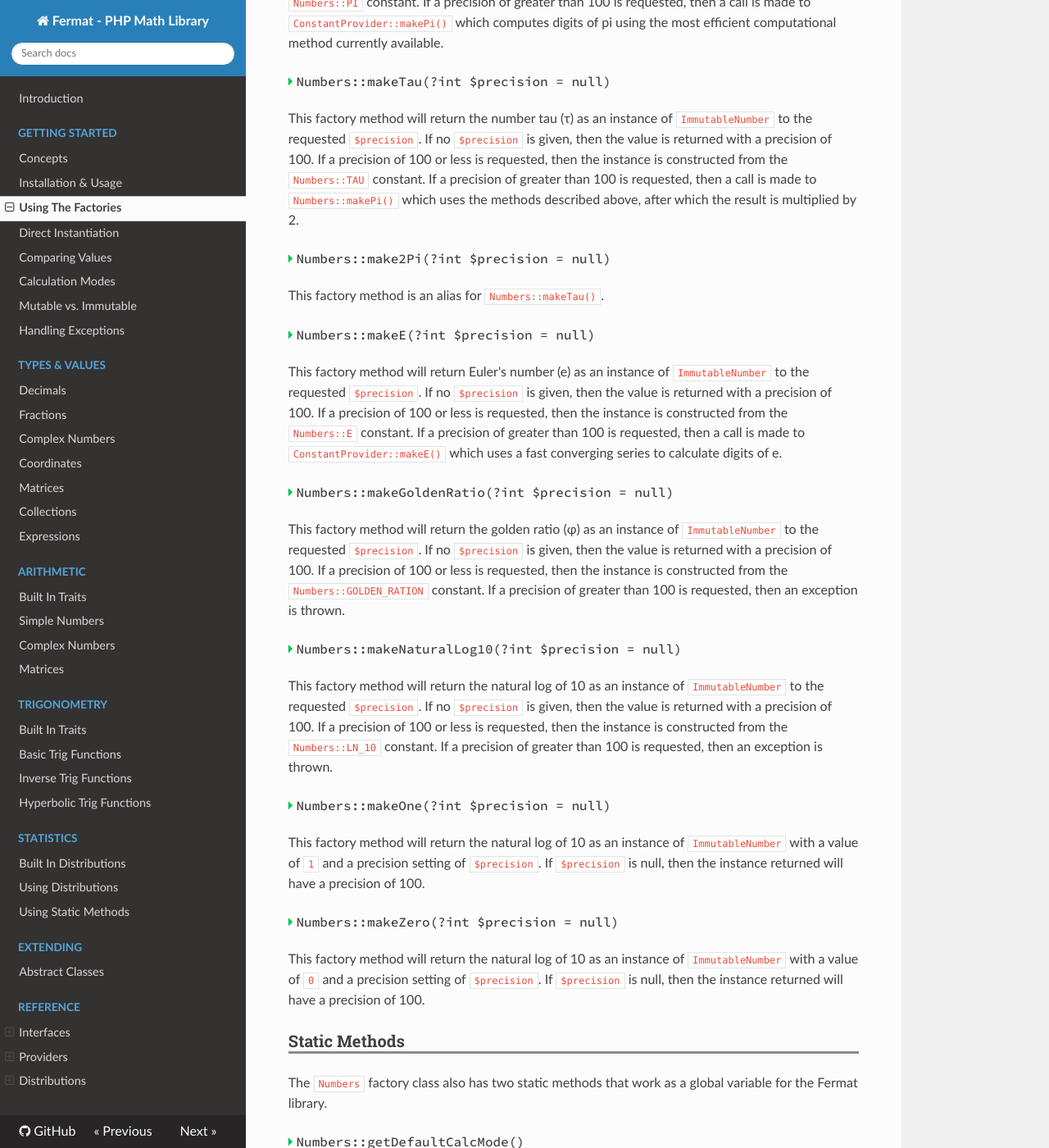
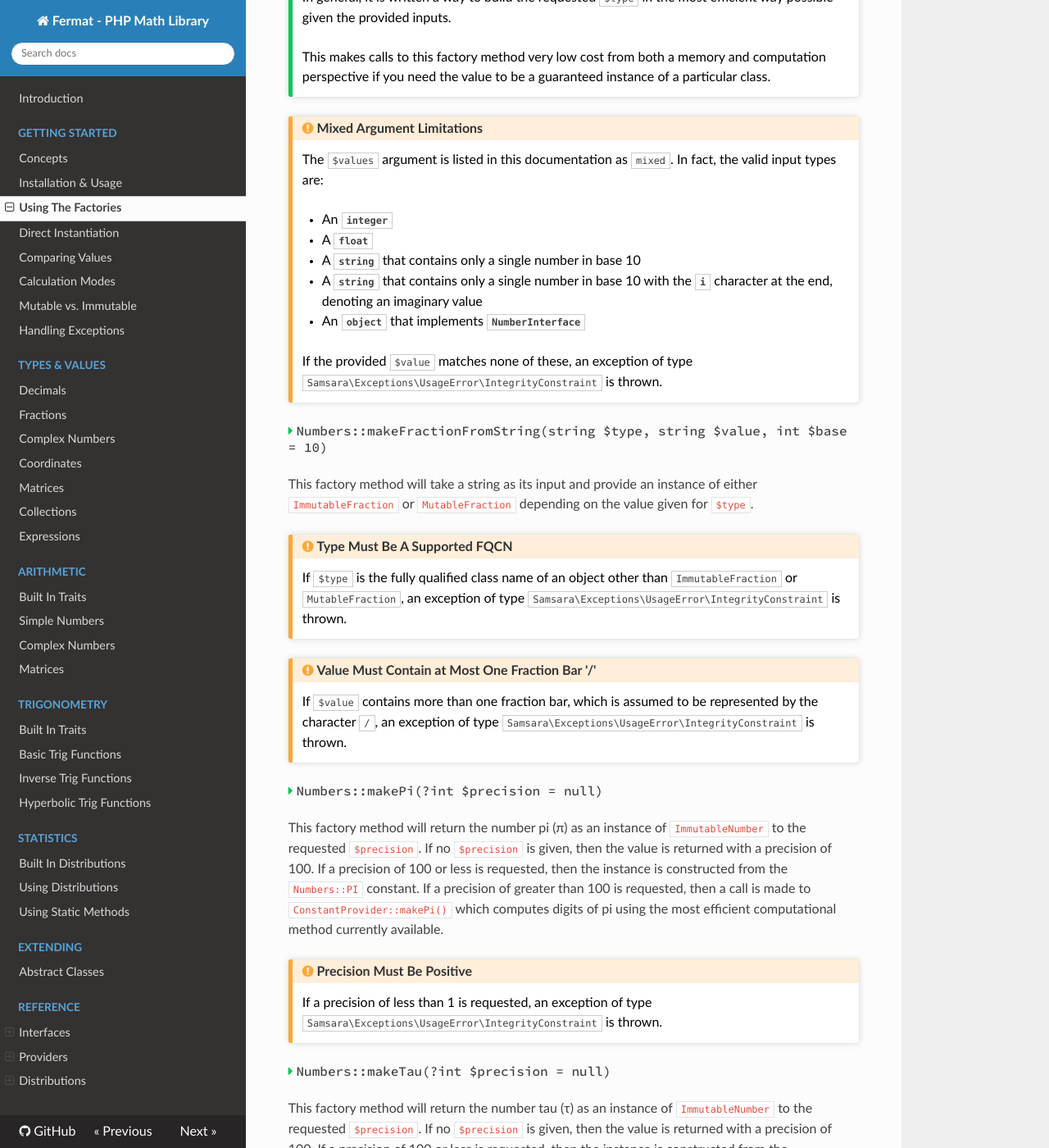
Before and after one commit to JordanRL/Fermat, an MkDocs documentation site: the page built from docs/getting-started/using-factories.md, in a window 1280 px wide and 1400 px high, scrolled down 5865 px. Shown: the whole window at 82% size. Built offline with MkDocs 1.6.1, drawn with Linux system fonts in a browser that asks for light colours; nearby versions of some CDN libraries; some of the changed text lies outside the part shown.

Commit message:
filling in more of the documentation

```diff
--- a/docs/css/custom.css
+++ b/docs/css/custom.css
@@ -71,6 +71,10 @@ h6::before {
     border-radius: 3px;
     box-shadow: 0 0 .5rem rgba(0,0,0,.15),0 0 .05rem rgba(0,0,0,.25);
     color: #000000;
+}
+
+.rst-content .admonition p:last-child {
+    margin-bottom: 0;
 }
 
 .rst-content .admonition-title {
--- a/docs/getting-started/using-factories.md
+++ b/docs/getting-started/using-factories.md
@@ -165,6 +165,12 @@ The following factory methods are available on the `Numbers` class.
 
 This factory method returns an instance of `DecimalInterface` or `FractionInterface`, depending on the `$type` given and the `$value` provided.
 
+!!! tip "Type Can Be An Instance"
+    Instead of providing a fully qualified class name for `$type`, you can provide an instance of a supported object. The `make()` function will attempt to force the `$value` into that type.
+
+!!! warning "Type Must Be A Supported FQCN or Class"
+    If `$type` is the fully qualified class name or instance of an object other than `ImmutableDecimal`, `MutableDecimal`, `ImmutableFraction`, or `MutableFraction`, an exception of type `Samsara\Exceptions\UsageError\IntegrityConstraint` is thrown.
+
 ###### Numbers::makeFromBase10(string $type, mixed $value, ?int $precision = null, int $base = 10)
 
 This factory method will created a base-10 instance of `$type` using the provided `$value`, then convert that value in the `$base` provided. This allows you to provide a `$value` in base-10, but get an instance in a different base.
@@ -177,6 +183,9 @@ If the provided `$value` already matches the requested `$type`, then it is retur
 
 This is how the math operations such as `add($num)` are able to accept virtually any input directly.
 
+!!! note "Arrays of Values"
+    An array can be provided as the `$value` argument to this function. If it is, then a recursive call on `Numbers::makeOrDont()` is made. This will be done at any level of nested arrays.
+
 !!! tip "Low Cost Function Call"
     This factory method returns the provided value after only making a call to `is_object()` and a single use of `instanceof` if the provided `$value` matches the requested `$type`.
 
@@ -184,33 +193,68 @@ This is how the math operations such as `add($num)` are able to accept virtually
 
     This makes calls to this factory method very low cost from both a memory and computation perspective if you need the value to be a guaranteed instance of a particular class.
 
+!!! warning "Mixed Argument Limitations"
+    The `$values` argument is listed in this documentation as `mixed`. In fact, the valid input types are:
+
+    - An `integer`
+    - A `float`
+    - A `string` that contains only a single number in base 10
+    - A `string` that contains only a single number in base 10 with the `i` character at the end, denoting an imaginary value
+    - An `object` that implements `NumberInterface`
+
+    If the provided `$value` matches none of these, an exception of type `Samsara\Exceptions\UsageError\IntegrityConstraint` is thrown.
+
 ###### Numbers::makeFractionFromString(string $type, string $value, int $base = 10)
 
 This factory method will take a string as its input and provide an instance of either `ImmutableFraction` or `MutableFraction` depending on the value given for `$type`.
+
+!!! warning "Type Must Be A Supported FQCN"
+    If `$type` is the fully qualified class name of an object other than `ImmutableFraction` or `MutableFraction`, an exception of type `Samsara\Exceptions\UsageError\IntegrityConstraint` is thrown.
+
+!!! warning "Value Must Contain at Most One Fraction Bar '/'"
+    If `$value` contains more than one fraction bar, which is assumed to be represented by the character `/`, an exception of type `Samsara\Exceptions\UsageError\IntegrityConstraint` is thrown.
 
 ###### Numbers::makePi(?int $precision = null)
 
 This factory method will return the number pi (π) as an instance of `ImmutableNumber` to the requested `$precision`. If no `$precision` is given, then the value is returned with a precision of 100. If a precision of 100 or less is requested, then the instance is constructed from the `Numbers::PI` constant. If a precision of greater than 100 is requested, then a call is made to `ConstantProvider::makePi()` which computes digits of pi using the most efficient computational method currently available.
 
+!!! warning "Precision Must Be Positive"
+    If a precision of less than 1 is requested, an exception of type `Samsara\Exceptions\UsageError\IntegrityConstraint` is thrown.
+
 ###### Numbers::makeTau(?int $precision = null)
 
 This factory method will return the number tau (τ) as an instance of `ImmutableNumber` to the requested `$precision`. If no `$precision` is given, then the value is returned with a precision of 100. If a precision of 100 or less is requested, then the instance is constructed from the `Numbers::TAU` constant. If a precision of greater than 100 is requested, then a call is made to `Numbers::makePi()` which uses the methods described above, after which the result is multiplied by 2.
+
+!!! warning "Precision Must Be Positive"
+    If a precision of less than 1 is requested, an exception of type `Samsara\Exceptions\UsageError\IntegrityConstraint` is thrown.
 
 ###### Numbers::make2Pi(?int $precision = null)
 
 This factory method is an alias for `Numbers::makeTau()`.
 
+!!! warning "Precision Must Be Positive"
+    If a precision of less than 1 is requested, an exception of type `Samsara\Exceptions\UsageError\IntegrityConstraint` is thrown.
+
 ###### Numbers::makeE(?int $precision = null)
 
 This factory method will return Euler's number (e) as an instance of `ImmutableNumber` to the requested `$precision`. If no `$precision` is given, then the value is returned with a precision of 100. If a precision of 100 or less is requested, then the instance is constructed from the `Numbers::E` constant. If a precision of greater than 100 is requested, then a call is made to `ConstantProvider::makeE()` which uses a fast converging series to calculate digits of e.
 
+!!! warning "Precision Must Be Positive"
+    If a precision of less than 1 is requested, an exception of type `Samsara\Exceptions\UsageError\IntegrityConstraint` is thrown.
+
 ###### Numbers::makeGoldenRatio(?int $precision = null)
 
-This factory method will return the golden ratio (φ) as an instance of `ImmutableNumber` to the requested `$precision`. If no `$precision` is given, then the value is returned with a precision of 100. If a precision of 100 or less is requested, then the instance is constructed from the `Numbers::GOLDEN_RATION` constant. If a precision of greater than 100 is requested, then an exception is thrown.
+This factory method will return the golden ratio (φ) as an instance of `ImmutableNumber` to the requested `$precision`. If no `$precision` is given, then the value is returned with a precision of 100. If a precision of 100 or less is requested, then the instance is constructed from the `Numbers::GOLDEN_RATION` constant.
+
+!!! warning "Precision Must Be 1-100"
+    If a precision of less than 1 or greater than 100 is requested, an exception of type `Samsara\Exceptions\UsageError\IntegrityConstraint` is thrown.
 
 ###### Numbers::makeNaturalLog10(?int $precision = null)
 
 This factory method will return the natural log of 10 as an instance of `ImmutableNumber` to the requested `$precision`. If no `$precision` is given, then the value is returned with a precision of 100. If a precision of 100 or less is requested, then the instance is constructed from the `Numbers::LN_10` constant. If a precision of greater than 100 is requested, then an exception is thrown.
+
+!!! warning "Precision Must Be 1-100"
+    If a precision of less than 1 or greater than 100 is requested, an exception of type `Samsara\Exceptions\UsageError\IntegrityConstraint` is thrown.
 
 ###### Numbers::makeOne(?int $precision = null)
 
```
Also changed, not shown: other parts of docs/getting-started/using-factories.md (+1 -1 lines), docs/getting-started/direct-instantiation.md (+22 -2 lines), docs/getting-started/installation-and-usage.md (+8 -1 lines), docs/index.md (+7 -2 lines), docs/images/cylindrical-coordinates.png (added), docs/images/sphecial-coordinates.png (added).
